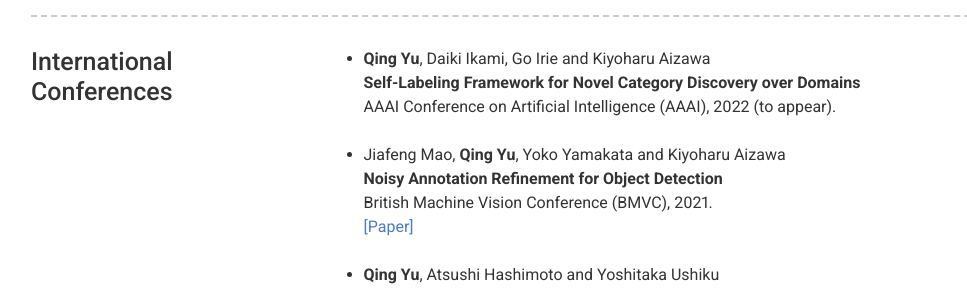
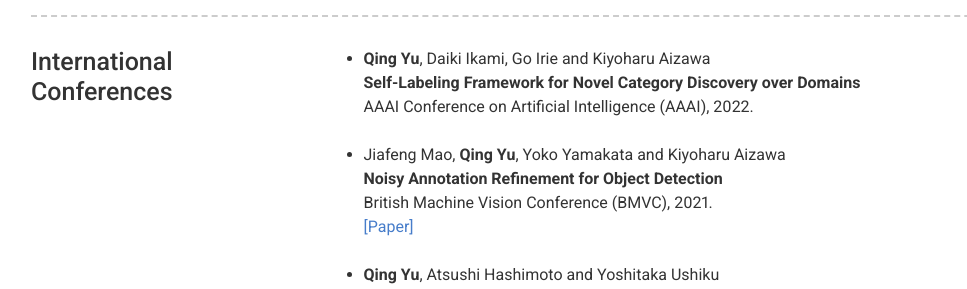
Before and after one commit to YU1ut/YU1ut.github.io, a Jekyll site: the page built from index.md, in a window 1280 px wide and 900 px high, scrolled down 420 px. Shown: the part 163-452 px from the top of the window, without its empty margins (39-1006 px from the left). Built offline with Jekyll 4.4.1, drawn with Linux system fonts in a browser that asks for light colours; nearby versions of some CDN libraries.

Commit message:
update paper

```diff
--- a/_data/projects.yml
+++ b/_data/projects.yml
@@ -2,7 +2,7 @@
   description: | # this will include new lines to allow paragraphs
     - <strong>Qing Yu</strong>, Daiki Ikami, Go Irie and Kiyoharu Aizawa
       <strong>Self-Labeling Framework for Novel Category Discovery over Domains</strong>
-      AAAI Conference on Artificial Intelligence (AAAI), 2022 (to appear).
+      AAAI Conference on Artificial Intelligence (AAAI), 2022.
       <br>
     - Jiafeng Mao, <strong>Qing Yu</strong>, Yoko Yamakata and Kiyoharu Aizawa
       <strong>Noisy Annotation Refinement for Object Detection</strong>
```
